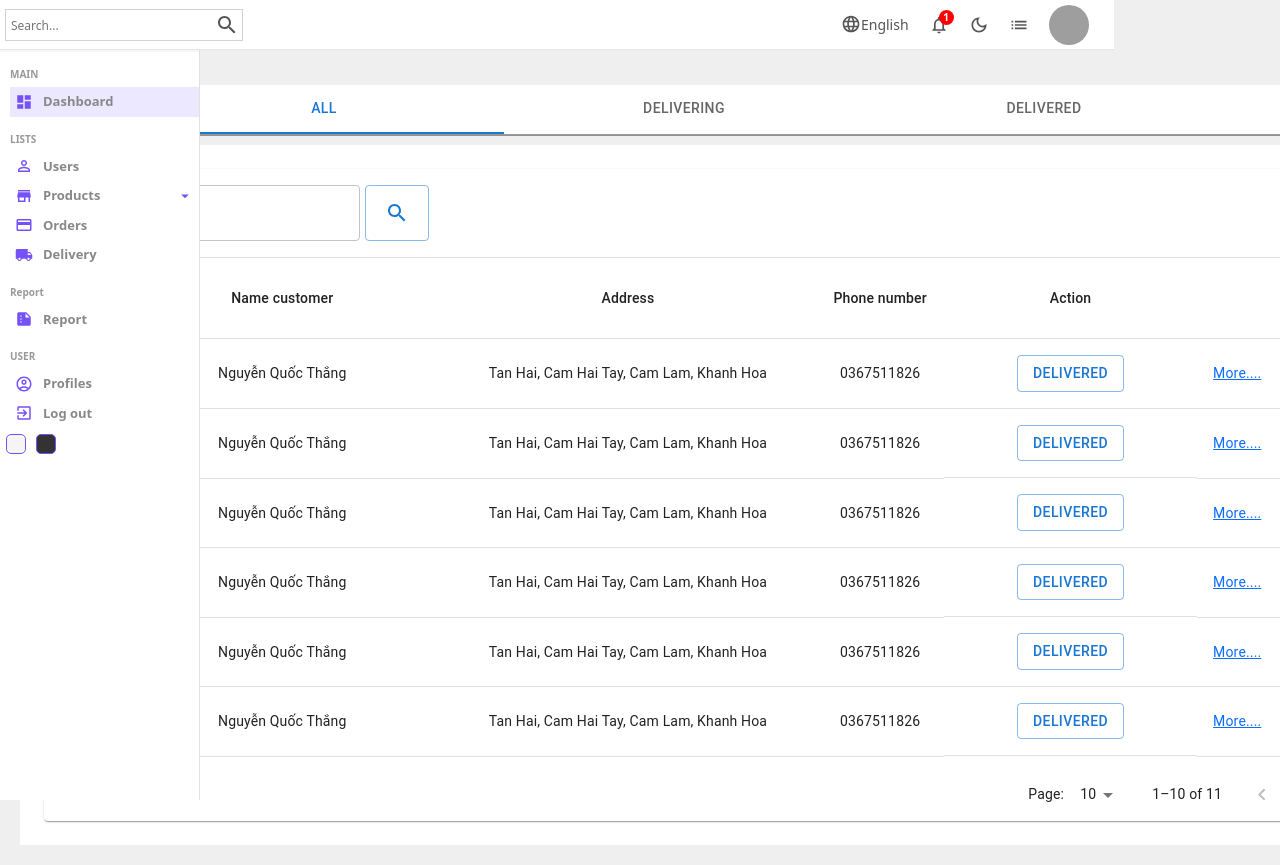
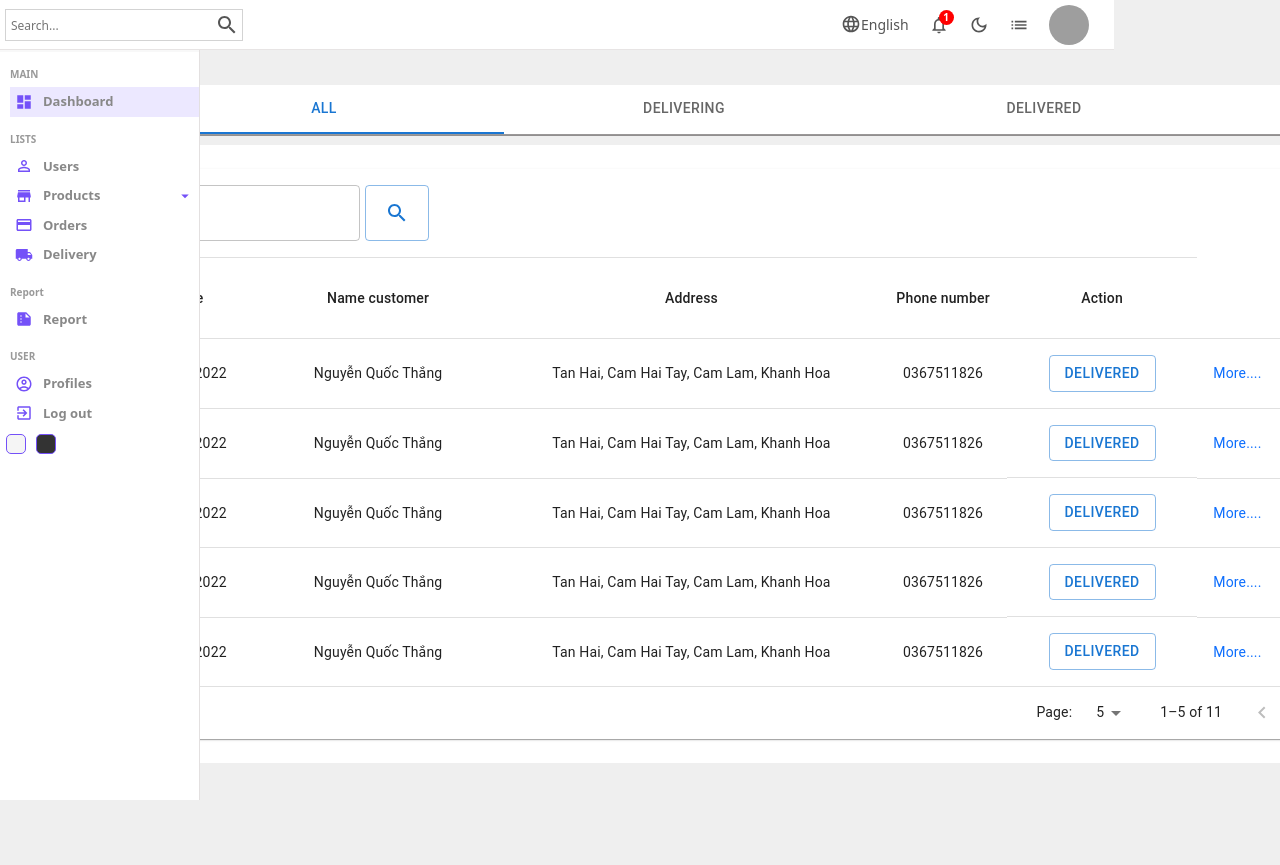
Before and after one commit to dracuthang2000/cloth_store_front_end_admin, a React (Create React App) app: page /delivery in a window 1280 px wide. Shown: the top 865 px of the page. After the commit the page ends 800 px from the top, so only its background shows below. Built offline with nearby package versions, Linux system fonts and the light colour scheme; sample sign-in values are in the browser's storage; grey boxes are pictures that could not be loaded; a web font is replaced by a local one.

Commit message:
update-product-delivery

```diff
--- a/src/material/UI_Admin/component/Product/Clothes/AddClothe/UpdateClothes.css
+++ b/src/material/UI_Admin/component/Product/Clothes/AddClothe/UpdateClothes.css
@@ -5,6 +5,7 @@
     -webkit-box-shadow: 2px 4px 10px 1px rgba(0,0,0,0.47);
     box-shadow: 2px 4px 10px 1px rgba(201,201,201,0.47);
     border-radius: 10px;
+    background-color: white;
     height: auto;
     gap: 10px;
 }
--- a/src/material/UI_Admin/component/Product/Clothes/AddClothe/UpdateClothes.tsx
+++ b/src/material/UI_Admin/component/Product/Clothes/AddClothe/UpdateClothes.tsx
@@ -160,11 +160,11 @@ const AddClothes = () => {
                             <div className="bottom">
                                 <Autocomplete
                                     disablePortal
-                                    id="suff"
+                                    id="material"
                                     options={option}
                                     getOptionLabel={(option) => option.brand}
                                     sx={{ width: '100%' }}
-                                    renderInput={(params) => <TextField {...params} label="Stuff *" />}
+                                    renderInput={(params) => <TextField {...params} label="Material *" />}
                                 />
                             </div>
                         </div>
--- /dev/null
+++ b/src/material/UI_Admin/component/delivery/DeliveryView.css
@@ -0,0 +1,6 @@
+.more-detail{
+    text-decoration: none;
+}
+.more-detail:hover{
+    text-decoration: underline;
+}
--- a/src/material/UI_Admin/component/delivery/DeliveryViewTable.tsx
+++ b/src/material/UI_Admin/component/delivery/DeliveryViewTable.tsx
@@ -1,4 +1,5 @@
 import { Label, Search } from "@mui/icons-material";
+import './DeliveryView.css'
 import {
     Table,
     TableBody,
@@ -15,40 +16,40 @@ import React, { useState } from "react";
 import { Link, useNavigate } from "react-router-dom";
 const DeliverView = () => {
     const initial = [{
-        id: 1, image: require('../../image/frame.png'), product_name: 'T-shirt blue strong', size: 'S', color: 'red', price: 10000, quantity: 10, address: 'Tan Hai, Cam Hai Tay, Cam Lam, Khanh Hoa', phone_number: '0367511826', full_name: 'Nguyễn Quốc Thắng'
+        id: 1, product_name: 'T-shirt blue strong', date: '12/08/2022', address: 'Tan Hai, Cam Hai Tay, Cam Lam, Khanh Hoa', phone_number: '0367511826', full_name: 'Nguyễn Quốc Thắng'
     }, {
-        id: 2, image: require('../../image/frame.png'), product_name: 'T-shirt blue strong', size: 'S', color: 'yellow', price: 10000, quantity: 10, address: 'Tan Hai, Cam Hai Tay, Cam Lam, Khanh Hoa', phone_number: '0367511826', full_name: 'Nguyễn Quốc Thắng'
+        id: 2, product_name: 'T-shirt blue strong', date: '12/08/2022', address: 'Tan Hai, Cam Hai Tay, Cam Lam, Khanh Hoa', phone_number: '0367511826', full_name: 'Nguyễn Quốc Thắng'
     }, {
-        id: 3, image: require('../../image/frame.png'), product_name: 'T-shirt blue strong', size: 'S', color: 'blue', price: 10000, quantity: 10, address: 'Tan Hai, Cam Hai Tay, Cam Lam, Khanh Hoa', phone_number: '0367511826', full_name: 'Nguyễn Quốc Thắng'
+        id: 3, product_name: 'T-shirt blue strong', date: '12/08/2022', address: 'Tan Hai, Cam Hai Tay, Cam Lam, Khanh Hoa', phone_number: '0367511826', full_name: 'Nguyễn Quốc Thắng'
     }, {
-        id: 4, image: require('../../image/frame.png'), product_name: 'T-shirt blue strong', size: 'S', color: 'black', price: 10000, quantity: 10, address: 'Tan Hai, Cam Hai Tay, Cam Lam, Khanh Hoa', phone_number: '0367511826', full_name: 'Nguyễn Quốc Thắng'
+        id: 4, product_name: 'T-shirt blue strong', date: '12/08/2022', address: 'Tan Hai, Cam Hai Tay, Cam Lam, Khanh Hoa', phone_number: '0367511826', full_name: 'Nguyễn Quốc Thắng'
     },
     {
-        id: 5, image: require('../../image/frame.png'), product_name: 'T-shirt blue strong', size: 'S', color: 'brown', price: 10000, quantity: 10, address: 'Tan Hai, Cam Hai Tay, Cam Lam, Khanh Hoa', phone_number: '0367511826', full_name: 'Nguyễn Quốc Thắng'
+        id: 5, product_name: 'T-shirt blue strong', date: '12/08/2022', address: 'Tan Hai, Cam Hai Tay, Cam Lam, Khanh Hoa', phone_number: '0367511826', full_name: 'Nguyễn Quốc Thắng'
     },
     {
-        id: 6, image: require('../../image/frame.png'), product_name: 'T-shirt blue strong', size: 'S', color: 'green', price: 10000, quantity: 10, address: 'Tan Hai, Cam Hai Tay, Cam Lam, Khanh Hoa', phone_number: '0367511826', full_name: 'Nguyễn Quốc Thắng'
+        id: 6, product_name: 'T-shirt blue strong', date: '12/08/2022', address: 'Tan Hai, Cam Hai Tay, Cam Lam, Khanh Hoa', phone_number: '0367511826', full_name: 'Nguyễn Quốc Thắng'
     },
     {
-        id: 7, image: require('../../image/frame.png'), product_name: 'T-shirt blue strong', size: 'S', color: 'white', price: 10000, quantity: 10, address: 'Tan Hai, Cam Hai Tay, Cam Lam, Khanh Hoa', phone_number: '0367511826', full_name: 'Nguyễn Quốc Thắng'
+        id: 7, product_name: 'T-shirt blue strong', date: '12/08/2022', address: 'Tan Hai, Cam Hai Tay, Cam Lam, Khanh Hoa', phone_number: '0367511826', full_name: 'Nguyễn Quốc Thắng'
     },
     {
-        id: 8, image: require('../../image/frame.png'), product_name: 'T-shirt blue strong', size: 'S', color: 'dark gray', price: 10000, quantity: 10, address: 'Tan Hai, Cam Hai Tay, Cam Lam, Khanh Hoa', phone_number: '0367511826', full_name: 'Nguyễn Quốc Thắng'
+        id: 8, product_name: 'T-shirt blue strong', date: '12/08/2022', address: 'Tan Hai, Cam Hai Tay, Cam Lam, Khanh Hoa', phone_number: '0367511826', full_name: 'Nguyễn Quốc Thắng'
     },
     {
-        id: 9, image: require('../../image/frame.png'), product_name: 'T-shirt blue strong', size: 'S', color: 'gray', price: 10000, quantity: 10, address: 'Tan Hai, Cam Hai Tay, Cam Lam, Khanh Hoa', phone_number: '0367511826', full_name: 'Nguyễn Quốc Thắng'
+        id: 9, product_name: 'T-shirt blue strong', date: '12/08/2022', address: 'Tan Hai, Cam Hai Tay, Cam Lam, Khanh Hoa', phone_number: '0367511826', full_name: 'Nguyễn Quốc Thắng'
     },
     {
-        id: 10, image: require('../../image/frame.png'), product_name: 'T-shirt blue strong', size: 'S', color: 'light blue', price: 10000, quantity: 10, address: 'Tan Hai, Cam Hai Tay, Cam Lam, Khanh Hoa', phone_number: '0367511826', full_name: 'Nguyễn Quốc Thắng'
+        id: 10, product_name: 'T-shirt blue strong', date: '12/08/2022', address: 'Tan Hai, Cam Hai Tay, Cam Lam, Khanh Hoa', phone_number: '0367511826', full_name: 'Nguyễn Quốc Thắng'
     },
     {
-        id: 11, image: require('../../image/frame.png'), product_name: 'T-shirt blue strong', size: 'S', color: 'dark blue', price: 10000, quantity: 10, address: 'Tan Hai, Cam Hai Tay, Cam Lam, Khanh Hoa', phone_number: '0367511826', full_name: 'Nguyễn Quốc Thắng'
+        id: 11, product_name: 'T-shirt blue strong', date: '12/08/2022', address: 'Tan Hai, Cam Hai Tay, Cam Lam, Khanh Hoa', phone_number: '0367511826', full_name: 'Nguyễn Quốc Thắng'
     }
     ];
     const [product, setProduct] = useState(initial);
     const navigate = useNavigate();
     const [page, setPage] = useState(0);
-    const [rowsPerPage, setRowsPerPage] = useState(10);
+    const [rowsPerPage, setRowsPerPage] = useState(5);
     const handleClickConfirm = (data: any) => {
 
     }
@@ -75,10 +76,11 @@ const DeliverView = () => {
                             </TableRow>
                             <TableRow>
                                 <TableCell sx={{ width: '5%', textAlign: 'center' }}>Bill number</TableCell>
-                                <TableCell sx={{ width: '25%', textAlign: 'center' }}>Name customer</TableCell>
+                                <TableCell sx={{ width: '10%', textAlign: 'center' }}>Date</TableCell>
+                                <TableCell sx={{ width: '20%', textAlign: 'center' }}>Name customer</TableCell>
                                 <TableCell sx={{ width: '30%', textAlign: 'center' }}>Address</TableCell>
                                 <TableCell sx={{ width: '10%', textAlign: 'center' }}>Phone number</TableCell>
-                                <TableCell sx={{ width: '20%', textAlign: 'center' }}>Action</TableCell>
+                                <TableCell sx={{ width: '15%', textAlign: 'center' }}>Action</TableCell>
                                 <TableCell sx={{ width: '10%', textAlign: 'center' }}></TableCell>
                             </TableRow>
                         </TableHead>
@@ -88,29 +90,11 @@ const DeliverView = () => {
                                 .map((data, index: number) => (
                                     <TableRow key={data.id}>
                                         <TableCell sx={{ verticalAlign: 'middle', textAlign: 'center' }}>
-                                            {page * rowsPerPage + index + 1}
+                                            {data.id}
                                         </TableCell>
-                                        {/* <TableCell sx={{ verticalAlign: 'middle', display: 'flex', gap: '5px' }}>
-                                            <div>
-                                                <img style={{ width: '80px', height: '100px' }} src={data.image} alt='' />
-                                            </div>
-                                            <div style={{ width: '100%', display: 'flex', flexDirection: 'column' }}>
-                                                <span style={{ height: 'auto' }}>
-                                                    {data.product_name}
-                                                </span>
-                                                <span style={{ height: 'auto' }}>
-                                                    {`Color: ${data.color}, size: ${data.size}`}
-                                                </span>
-                                                <span style={{ height: 'auto' }}>
-                                                    {`X ${data.quantity}`}
-                                                </span>
-                                                <span style={{
-                                                    height: 'auto'
-                                                }} >
-                                                    {`${Intl.NumberFormat().format(data.price)}đ`}
-                                                </span>
-                                            </div>
-                                        </TableCell> */}
+                                        <TableCell sx={{ verticalAlign: 'middle', textAlign: 'center' }}>
+                                            {data.date}
+                                        </TableCell>
                                         <TableCell sx={{ verticalAlign: 'middle', textAlign: 'center' }}>
                                             {data.full_name}
                                         </TableCell>
@@ -128,7 +112,7 @@ const DeliverView = () => {
                                             <Button sx={{ width: 'auto' }} variant="outlined" onClick={() => handleClickConfirm(data)}>Delivered</Button>
                                         </TableCell>
                                         <TableCell sx={{ verticalAlign: 'middle' }}>
-                                            <Link to={'#'}>More....</Link>
+                                            <Link className="more-detail" to={`order/order-detail/${data.id}`}>More....</Link>
                                         </TableCell>
                                     </TableRow>
                                 ))}
```
